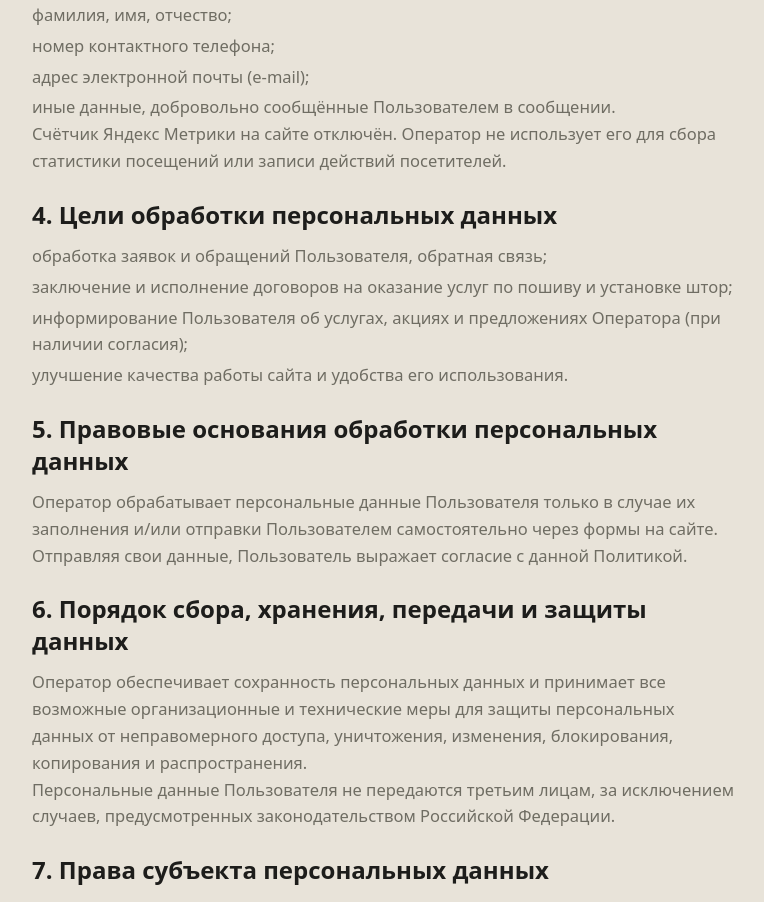
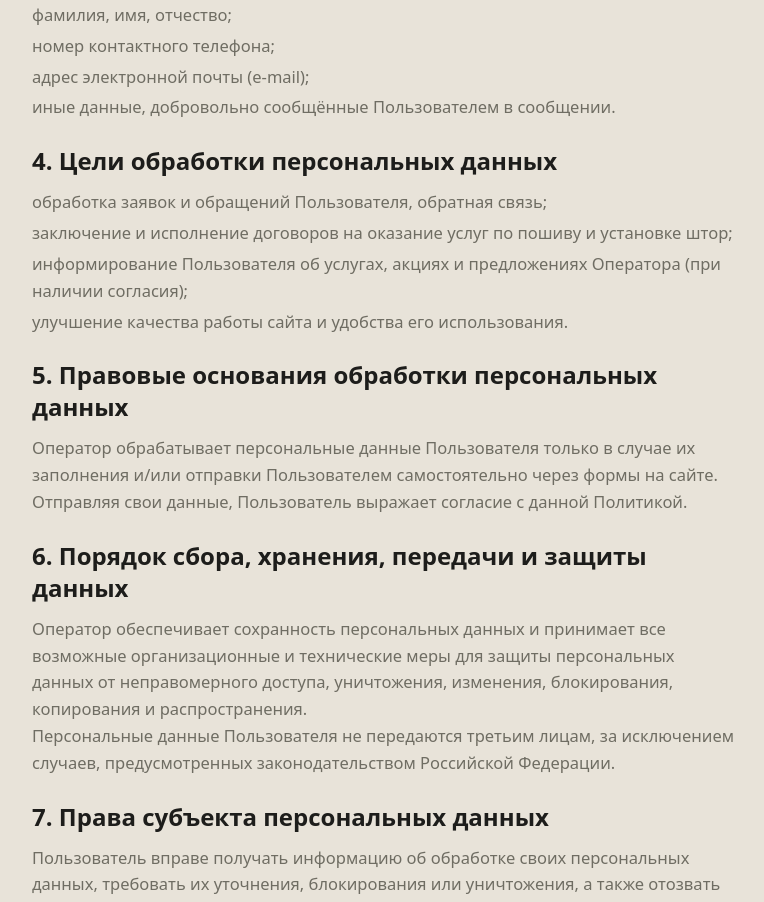
Before and after one commit to artyom-kalman/romanshtor-site, a Next.js app: page /privacy in a window 1280 px wide. Shown: the part 1183-2085 px from the top of the page, without its empty margins (256-1020 px from the left). Built offline with nearby package versions, Linux system fonts and the light colour scheme.

Commit message:
Allow analytics checks to settle and remove unused policy text

```diff
--- a/app/privacy/page.tsx
+++ b/app/privacy/page.tsx
@@ -99,11 +99,6 @@ export default function PrivacyPage() {
                   иные данные, добровольно сообщённые Пользователем в сообщении.
                 </li>
               </ul>
-              <p>
-                Счётчик Яндекс Метрики на сайте отключён. Оператор не использует
-                его для сбора статистики посещений или записи действий
-                посетителей.
-              </p>
             </div>
 
             <div>
```
Also changed, not shown: 1 other file (tests, documents, lock files or other folders).
